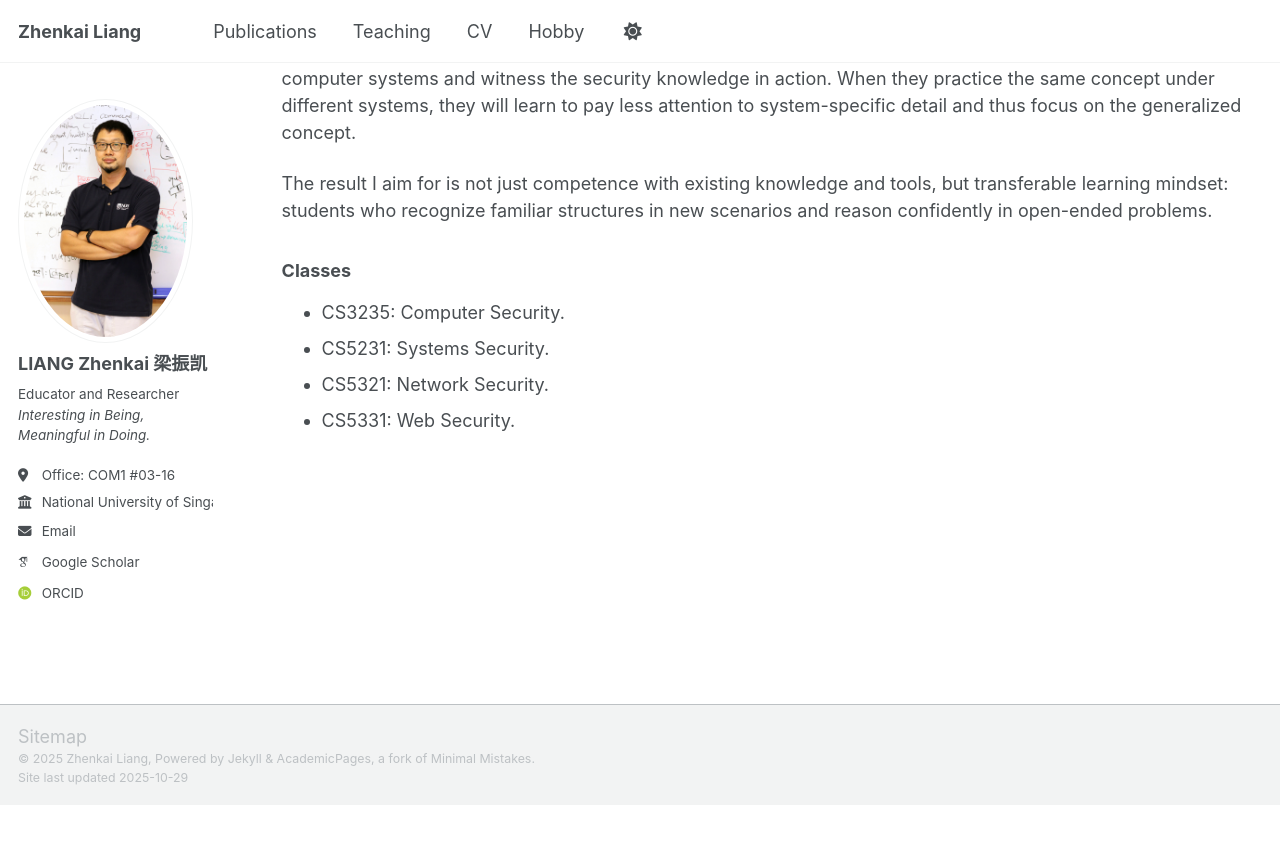
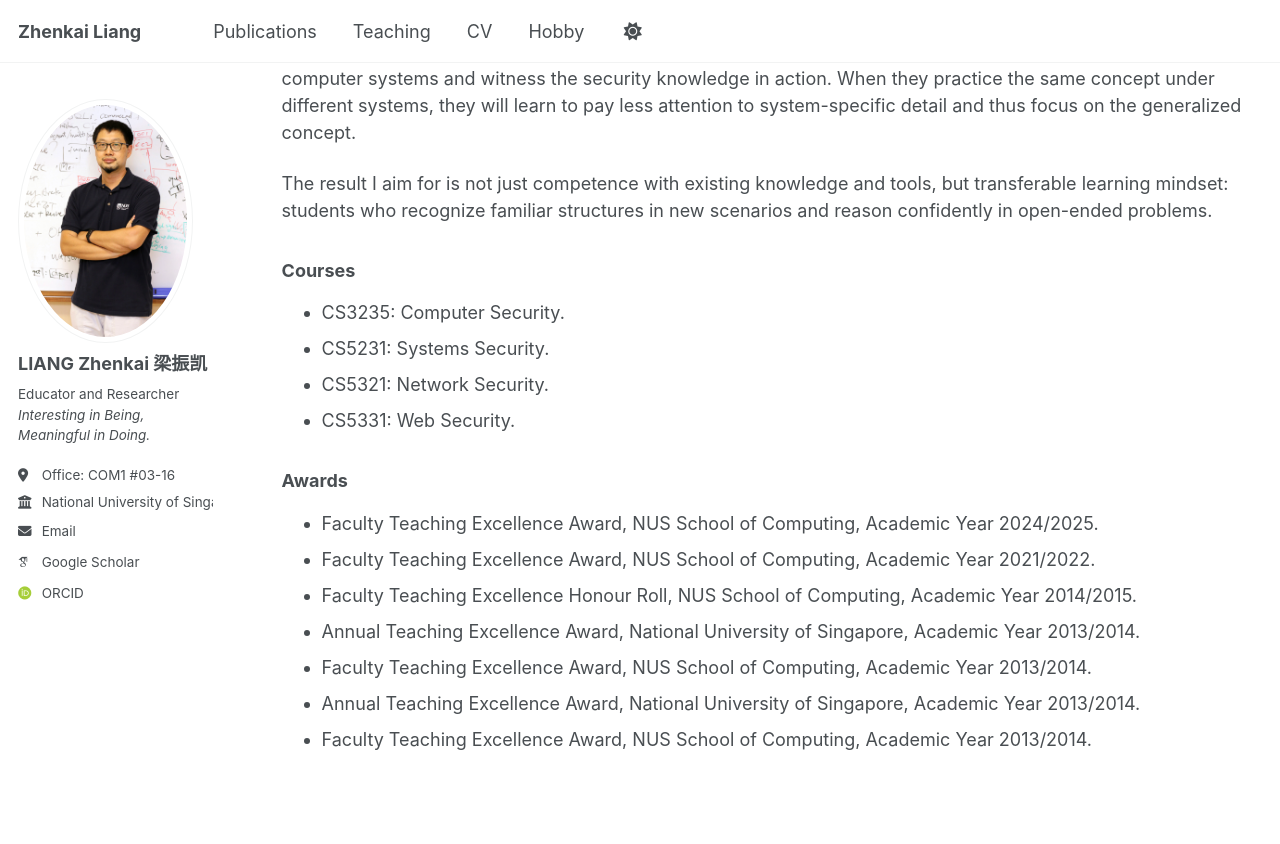
Before and after one commit to zhenkai-liang/zhenkai-liang.github.io, a Jekyll site: the page built from _pages/teaching.html, in a window 1280 px wide and 900 px high, scrolled down 404 px. Shown: the top 844 px of the window. Built offline with Jekyll 4.4.1, drawn with Linux system fonts in a browser that asks for light colours; some web fonts are replaced; a script that is not in the unit is left out; before the commit the page ends 1209 px from its top, so only the background shows below that.

Commit message:
Update teaching.html

```diff
--- a/_pages/teaching.html
+++ b/_pages/teaching.html
@@ -14,7 +14,7 @@ author_profile: true
 
 <p>The result I aim for is not just competence with existing knowledge and tools, but transferable learning mindset: students who recognize familiar structures in new scenarios and reason confidently in open-ended problems.  </p>
 
-<h3>Classes</h3>
+<h3>Courses</h3>
 <ul>
   <li>
     CS3235: Computer Security.
@@ -30,6 +30,33 @@ author_profile: true
   </li>
 </ul>
 
+<h3>Awards</h3>
+<ul>
+  <li>
+    Faculty Teaching Excellence Award, NUS School of Computing, Academic Year 2024/2025.
+  </li>
+  <li>
+    Faculty Teaching Excellence Award, NUS School of Computing, Academic Year 2021/2022.
+  </li>
+  <li>
+    Faculty Teaching Excellence Honour Roll, NUS School of Computing, Academic Year 2014/2015.
+  </li>
+  <li>
+    Annual Teaching Excellence Award, National University of Singapore, Academic Year 2013/2014.
+  </li>
+  <li>
+    Faculty Teaching Excellence Award, NUS School of Computing, Academic Year 2013/2014.
+  </li>
+    <li>
+    Annual Teaching Excellence Award, National University of Singapore, Academic Year 2013/2014.
+  </li>
+  <li>
+    Faculty Teaching Excellence Award, NUS School of Computing, Academic Year 2013/2014.
+  </li>
+</ul>
+
+
+
 <!--
 {% for post in site.teaching reversed %}
   {% include archive-single.html %}
```
